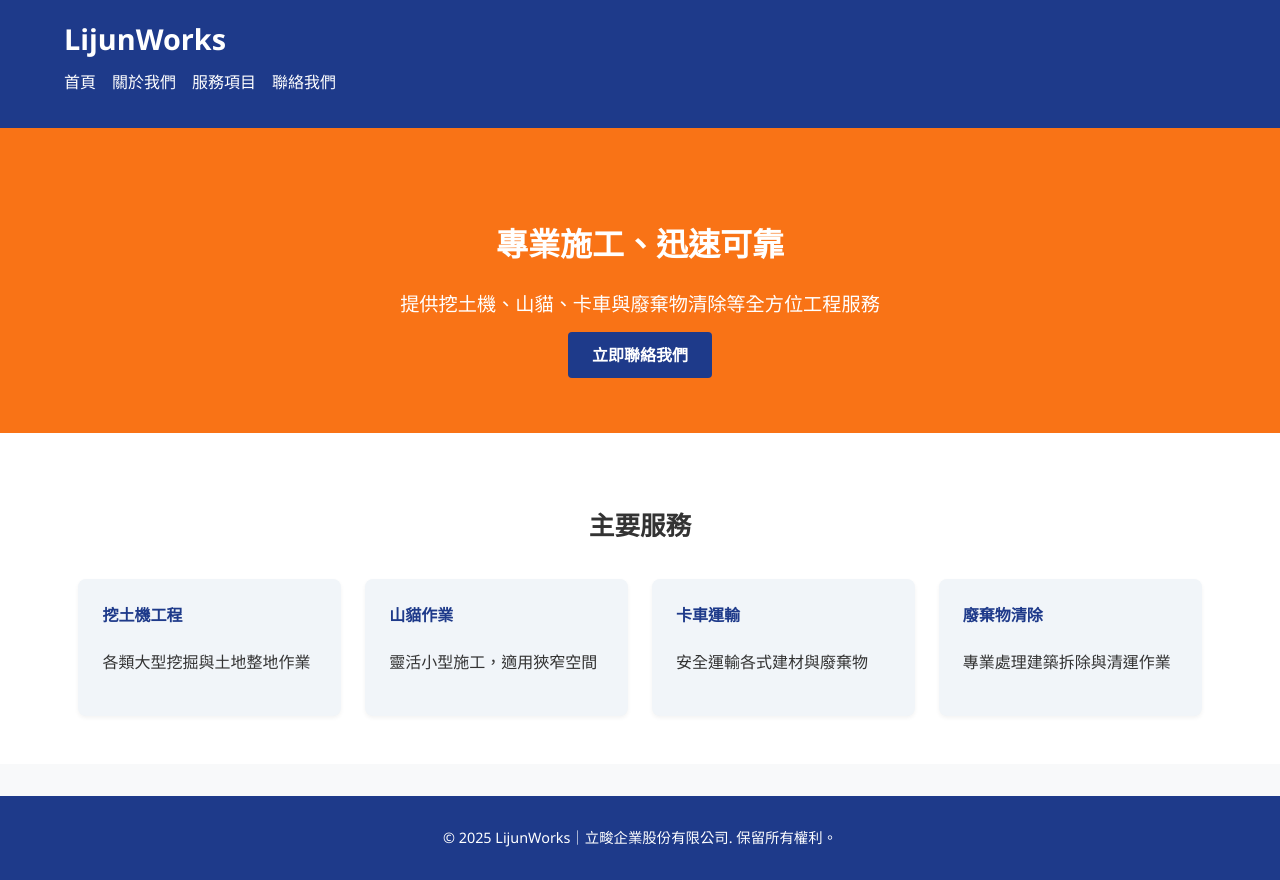
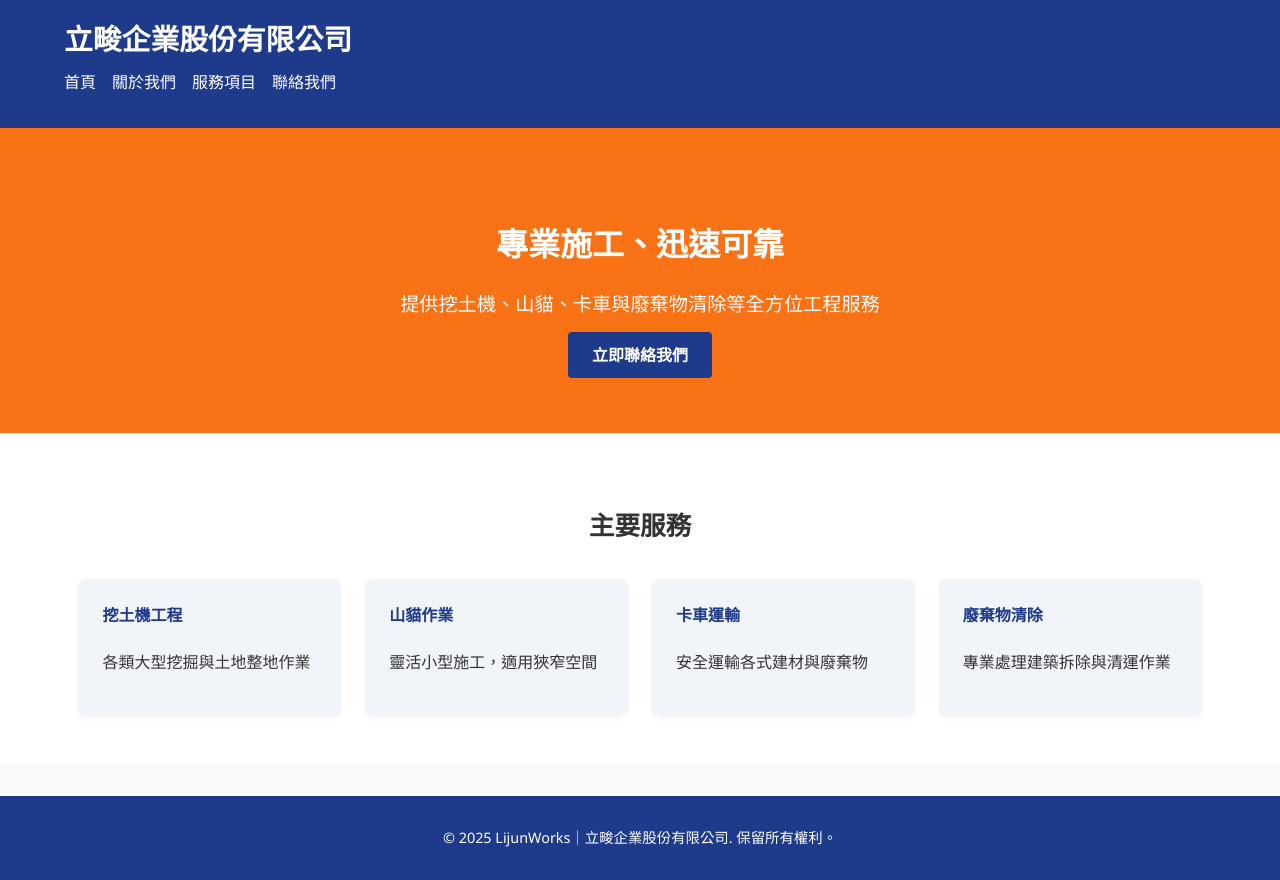
Before and after one commit to foung1027/LijunWorks, a plain HTML site: page index.html in a window 1280 px wide. Drawn offline with Linux system fonts and the light colour scheme.

Commit message:
更改頁面名稱、新增子分頁

```diff
--- a/index.html
+++ b/index.html
@@ -3,13 +3,13 @@
 <head>
   <meta charset="UTF-8" />
   <meta name="viewport" content="width=device-width, initial-scale=1.0" />
-  <title>LijunWorks | 立畯企業股份有限公司</title>
+  <title>立畯企業股份有限公司</title>
   <link rel="stylesheet" href="style.css" />
 </head>
 <body>
   <header>
     <div class="container">
-      <h1>LijunWorks</h1>
+      <h1>立畯企業股份有限公司</h1>
       <nav>
         <ul>
           <li><a href="index.html">首頁</a></li>
```
Also changed, not shown: about.html (added), contact.html (added), services.html (added).
